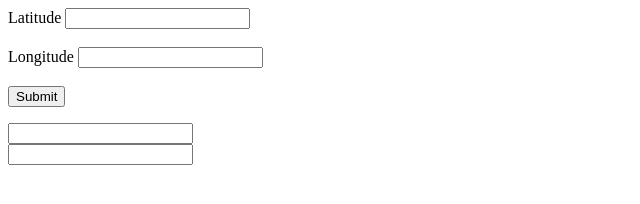
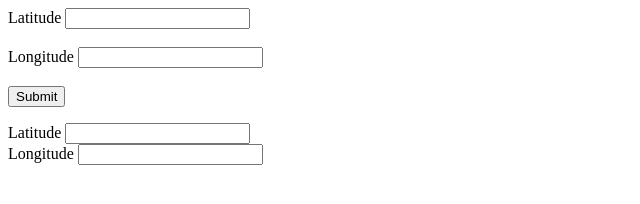
Before and after one commit to Taggr-AB/helper, a plain HTML site: page index.html in a window 1280 px wide. Shown: the whole page, without its empty margins (0-640 px from the left). Drawn offline with Linux system fonts and the light colour scheme.

Commit message:
do calculations

```diff
--- a/index.html
+++ b/index.html
@@ -9,8 +9,9 @@
     <input type="button" onClick='doCalculate();' value="Submit">
   </form>
 
-  <input type="text" id="formattedLat"><br>
-  <input type="text" id="formattedLng"><br>
+
+  <label for="formattedLat">Latitude</label> <input type="text" id="formattedLat"><br>
+  <label for="formattedLng">Longitude</label> <input type="text" id="formattedLng"><br>
 
 
 <script type="text/javascript">
@@ -70,9 +71,6 @@
     fLat = fLat.toFixed(4)
     fLng = fLng.toFixed(4)
 
-    console.log("LAT : ", fLat)
-    console.log("LNG : ", fLng)
-
     let latField = document.getElementById('lat')
     let lngField = document.getElementById('lng')
 
@@ -80,15 +78,8 @@
     lngField.value = fLng
 
 
-    console.log("HEX lat: "+ToHex(fLat))
-    console.log("HEX lng: "+ToHex(fLng))
-
-
     fLatHexField = document.getElementById('formattedLat')
     fLngHexField = document.getElementById('formattedLng')
-
-    console.log("1 : ", fLatHexField)
-    console.log("2 : ", fLngHexField)
 
     fLatHexField.value = ToHex(fLat)
     fLngHexField.value = ToHex(fLng)
```
